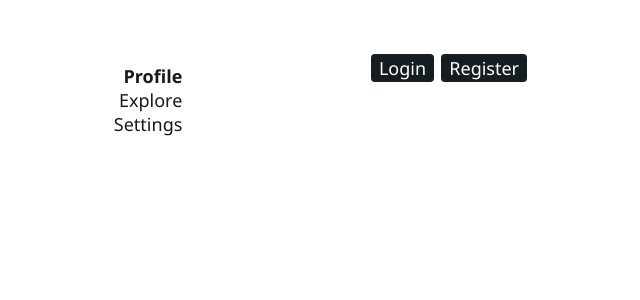
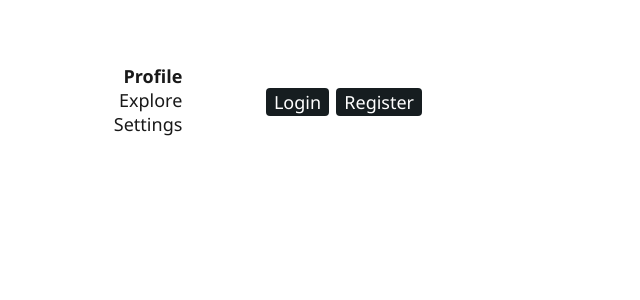
Before and after one commit to Ottanh/social-media-app, a React (Create React App) app: page / in a window 1280 px wide. Shown: the top 300 px of the page, without its empty margins (223-863 px from the left). Built offline with nearby package versions, Linux system fonts and the light colour scheme.

Commit message:
add display for search results and fix bug in login query

```diff
--- a/src/components/Search/index.css
+++ b/src/components/Search/index.css
@@ -1,6 +1,9 @@
 
-
-
+.ExplorePage {
+  display: flex;
+  flex: 1;
+  flex-direction: column;
+}
 
 
 .SearchArea {
@@ -16,6 +19,6 @@
   border-color: #6c7b95;
   margin-bottom: 0.5em;
   text-align: left;
-  margin-top: auto;
   display: flex;
+  padding-top: 4rem;
 }
--- a/src/components/Search/search.tsx
+++ b/src/components/Search/search.tsx
@@ -1,7 +1,6 @@
 import { gql, useQuery } from '@apollo/client';
-import { useEffect, useState } from 'react';
+import { useState } from 'react';
 import Textarea from 'react-expanding-textarea';
-
 import './index.css';
 
 
@@ -29,19 +28,13 @@ const Search = () => {
     variables: { searchword: content }
   });
 
-  useEffect(() => {
-    if(searchQuery.data){
-      console.log(searchQuery);
-    }
-  }, [searchQuery.data]);
-
-
   const handleChange = (event: { target: { value: string; }; }) => {
     setContent(event.target.value);
   };
 
 
   return (
+    <div className="ExplorePage">
       <div className="SearchAreaContainer">
         <Textarea
           className="SearchArea"
@@ -50,6 +43,12 @@ const Search = () => {
           value={content}
         />
       </div>
+      {searchQuery.data && content.length > 0 &&
+      <div >
+        {searchQuery.data.search.users.map((user: { username: string }) => (<p key={user.username}>@{user.username}</p>))}
+      </div>
+      }
+    </div>
   );
 };
 
--- a/src/components/User/LogRegButtons/index.css
+++ b/src/components/User/LogRegButtons/index.css
@@ -1,6 +1,7 @@
 
 .LogRegButtons {
   display: flex;
+  padding: 1rem;
 }
 
 .Buttons {
--- a/src/components/User/LoginForm/LoginForm.tsx
+++ b/src/components/User/LoginForm/LoginForm.tsx
@@ -14,7 +14,7 @@ export const LOGIN = gql`
         id
         username
         name
-        joined
+        date
         description
       }
     }
--- a/src/screens/StartPage/index.css
+++ b/src/screens/StartPage/index.css
@@ -2,6 +2,6 @@
 .StartPage {
   display: flex;
   flex: 1;
-  justify-content: center;
-  align-items: center;
+  justify-content: left;
+  align-items: end;
 }
```
Lines whose indentation alone changed are shown as unchanged.
